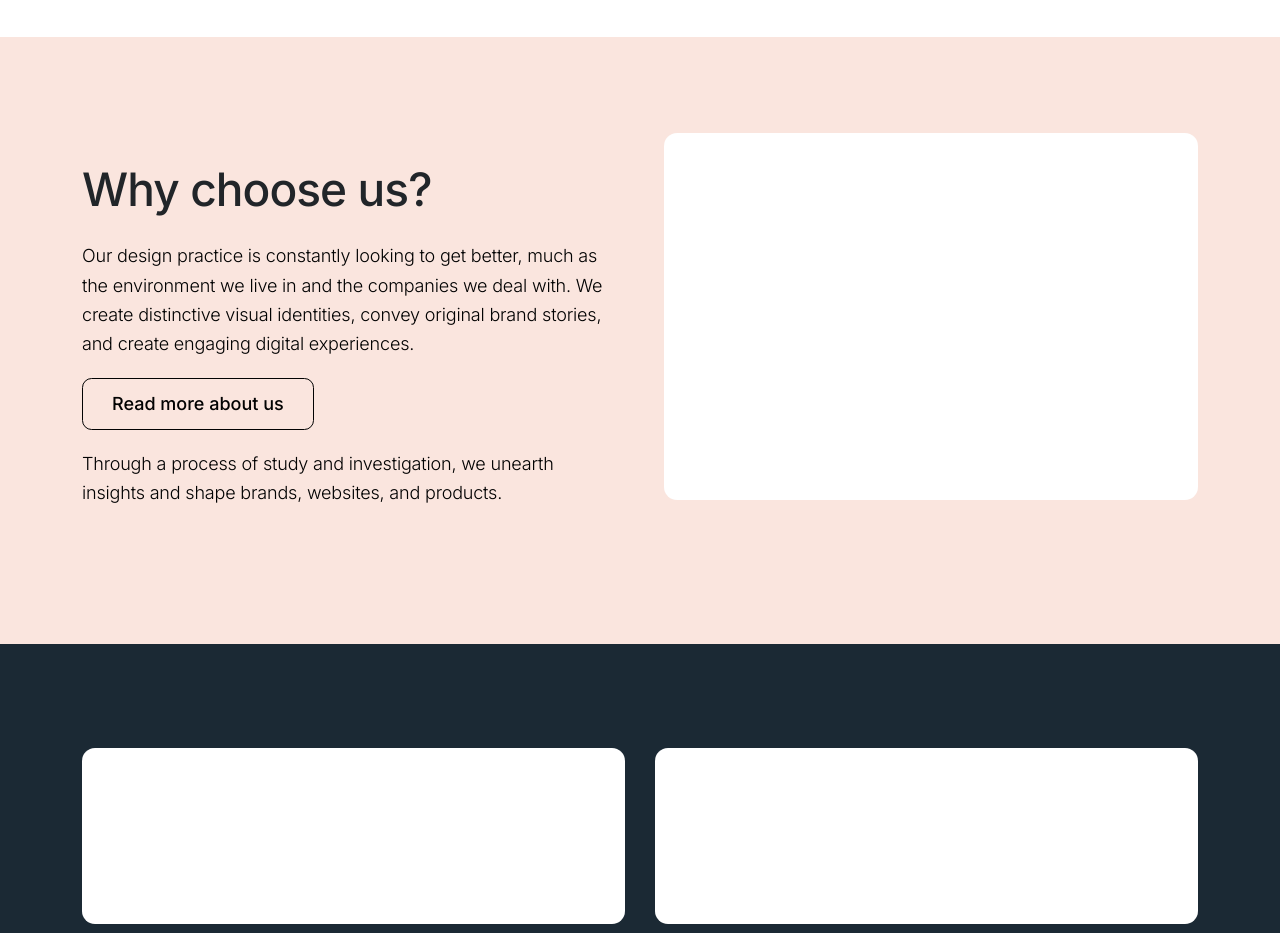
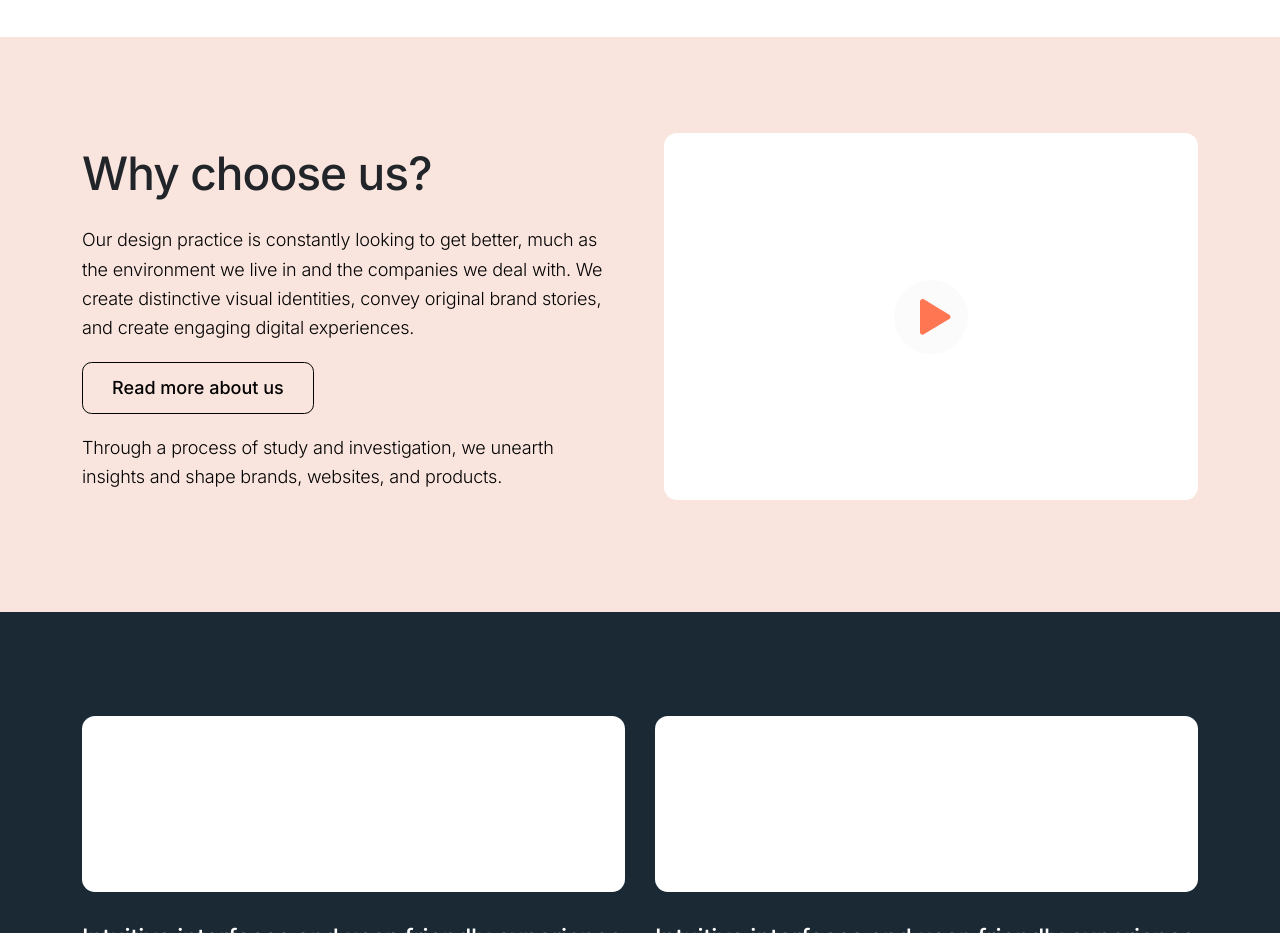
Before and after one commit to mcpalez/simple-react-web, a React (Create React App) app: page / in a window 1280 px wide. Shown: the part 1720-2653 px from the top of the page. Built offline with nearby package versions, Linux system fonts and the light colour scheme.

Commit message:
update, created helper for navigation bar. Made component from play button video.

```diff
--- a/src/assets/Styles/_variables.scss
+++ b/src/assets/Styles/_variables.scss
@@ -28,6 +28,7 @@ body {
     $--st-pink: #FD3B79;
     $--st-yellow: #FEC83B;
     $--st-orange-shade: #FAE5DE;
+    $--st-orange: #FF7752;
     $--st-ember: #FF3C00;
     $--st-green: #19BE84;
     $--st-green-100: #0FD354;
@@ -56,6 +57,7 @@ body {
     --st-pink: #{$--st-pink};
     --st-yellow: #{$--st-yellow};
     --st-orange-shade: #{$--st-orange-shade};
+    --st-orange: #{$--st-orange};
     --st-ember: #{$--st-ember};
     --st-green: #{$--st-green};
     --st-green-100: #{$--st-green-100};
@@ -287,6 +289,25 @@ h6, .h6-default {
     color: var(--st-link);
 }
 
+.play-button {
+    position: absolute;
+    background: rgba(217, 217, 217, 0.1);
+    backdrop-filter: blur(25px);
+    border: none;
+    border-radius: 100%;
+    width: 9.2vh;
+    height: 9.2vh;
+    @include lt-md {
+        width: 5.5vh;
+        height: 5.5vh;
+    }
+    svg {
+        path {
+            fill: var(--st-black);
+        }
+    }
+}
+
 
 
 
--- a/src/assets/Styles/pages/home/_home-choose.scss
+++ b/src/assets/Styles/pages/home/_home-choose.scss
@@ -28,14 +28,43 @@
                 }
             }
             .col-choose__img-wrapper {
+                display: flex;
+                justify-content: center;
+                align-items: center;
+                align-content: center;
                 img {
                     height: auto;
                     max-width: 100%;
                     border-radius: 13px;
                     width: 100%;
-                    margin-bottom: 4vh;
                     @include lt-md {
                         min-height: 18vh;
+                    }
+                }
+                .play-button {
+                    position: absolute;
+                    background: hsla(0, 0%, 85%, 0.1);
+                    border: none;
+                    border-radius: 100%;
+                    width: 9.2vh;
+                    height: 9.2vh;
+                    @include lt-md {
+                        width: 5.5vh;
+                        height: 5.5vh;
+                    }
+                    svg {
+                        width: 3.9vh;
+                        height: 4.7vh;
+                        border-radius: 0.3vh;
+                        margin-left: 10px;
+                        @include lt-md {
+                            width: 1.9vh;
+                            height: 2.3vh;
+                            margin-left: 4px;
+                        }
+                        path {
+                            fill: var(--st-orange);
+                        }
                     }
                 }
             }
--- /dev/null
+++ b/src/components/buttons/PlayButtonVideo.jsx
@@ -0,0 +1,12 @@
+import React from 'react';
+import { ReactComponent as Frame942 } from '../../assets/images/Frame942.svg'
+
+function playButtonVideo() {
+  return (
+    <button className='play-button'>
+        <Frame942/>
+    </button>
+  )
+}
+
+export default playButtonVideo;
--- a/src/components/pages/home/Choose.jsx
+++ b/src/components/pages/home/Choose.jsx
@@ -6,20 +6,22 @@ import Col from 'react-bootstrap/Col';
 import Frame46 from '../../../assets/images/home/Frame46.jpg';
 
 import ButtonOutlined from '../../buttons/button-outlined';
+import PlayButtonVideo from '../../buttons/PlayButtonVideo';
 
 function Choose() {
   return (
     <section className='choose__home'>
         <Container>
             <Row>
-                <Col md={6} className='col-choose__content'>
+                <Col md={12} lg={6} className='col-choose__content'>
                     <h2 className='h2-default'>Why choose us?</h2>
                     <p className='p-default'>Our design practice is constantly looking to get better, much as the environment we live in and the companies we deal with.
                     We create distinctive visual identities, convey original brand stories, and create engaging digital experiences.</p>
                     <ButtonOutlined>Read more about us</ButtonOutlined>
                     <p className='p-default'>Through a process of study and investigation, we unearth insights and shape brands, websites, and products.</p>
                 </Col>
-                <Col md={6} className='col-choose__img-wrapper'>
+                <Col md={12} lg={6} className='col-choose__img-wrapper'>
+                    <PlayButtonVideo/>
                     <img src={Frame46} alt=''></img>
                 </Col>
             </Row>
--- /dev/null
+++ b/src/helpers/helpers.js
@@ -0,0 +1,3 @@
+
+export function clearState(){
+}
--- /dev/null
+++ b/src/helpers/navHelper.js
@@ -0,0 +1,26 @@
+export function collapsingMenu() {
+    const elementTrigger = document.getElementById("basic-navbar-nav");
+    elementTrigger.classList.remove("show");
+}
+
+// export function preventScroll() {
+//     const spiedElement = document.getElementById("basic-navbar-nav");
+//     const elementIconCross = document.getElementById("cross-menu-09333");
+//     const elementIconHamburger = document.getElementById("hamburger-menu-09332");
+//     if (spiedElement.classList.contains("show")) {
+//         document.body.classList.add("mobile-menu");
+//     } else if (!spiedElement.classList.contains("show")) {
+//         document.body.classList.remove("mobile-menu");
+//     }
+// }
+
+export function preventScroll(myElement, show) {
+    const element = document.getElementById("basic-navbar-nav");
+    const body = document.body;
+
+    if (element.classList.contains(show)) {
+        body.classList.add(myElement);
+    } else {
+        body.classList.remove(myElement)
+    }
+}
--- a/src/layout/NavigationBar.jsx
+++ b/src/layout/NavigationBar.jsx
@@ -12,6 +12,7 @@ import Home from '../pages/Home';
 import Development from '../pages/Development';
 import Services from '../pages/Services';
 import Uxui from '../pages/Uxui';
+import '../helpers/navHelper';
 
 function NavigationBar() {
 	const scrollDirection = useScrollDirection();
@@ -41,42 +42,42 @@ function NavigationBar() {
 		//document.body.classList.toggle('mobile-menu-open');
 	};
 
-	const navButton = useRef(null);
-	const linksContainerRef = useRef(null);
-	function collapseNav() {
-		navButton.current.classList.add("collapsed");
-		linksContainerRef.current.classList.remove("show");
-	};
+	// const navButton = useRef(null);
+	// const linksContainerRef = useRef(null);
+	// function collapseNav() {
+	// 	navButton.current.classList.add("collapsed");
+	// 	linksContainerRef.current.classList.remove("show");
+	// };
 
   return (
       <BrowserRouter>
         <header className={`app-header ${ scrollDirection === "down" ? "app-header--hide" : "app-header--show"}`}>
 			<Navbar expand="lg">
 			<Container className='navbar-container'>
-				<Navbar.Brand href="/" className='logo-navbar' onClick={collapseNav}>
+				<Navbar.Brand href="/" className='logo-navbar'>
 					<Logo />
 				</Navbar.Brand>
-				<Navbar.Toggle aria-controls="basic-navbar-nav" className={isActive ? 'active-hamburger' : ''} onClick={handleClick} ref={navButton}>
-					<HamburgerMenuIcon className={isActive ? 'hidden-hamburger-menu' : 'shown-hamburger-menu'}/>
-					<CrossMenuIcon className={isActive ? 'shown-cross-menu' : 'hidden-cross-menu'}/>
+				<Navbar.Toggle aria-controls="basic-navbar-nav" className={isActive ? 'active-hamburger' : ''} onClick={preventScroll}>
+					<HamburgerMenuIcon id='hamburger-menu-09332' className={isActive ? 'hidden-hamburger-menu' : 'shown-hamburger-menu'}/>
+					<CrossMenuIcon id='cross-menu-09333' className={isActive ? 'shown-cross-menu' : 'hidden-cross-menu'}/>
 				</Navbar.Toggle>
-				<Navbar.Collapse id="basic-navbar-nav" ref={linksContainerRef}>
+				<Navbar.Collapse id="basic-navbar-nav">
 				<Nav>
 					<div className='menu-centered-desktop'>
 						<NavDropdown title="Services" id="basic-nav-dropdown">
 							<NavDropdown.Item>
 								<Link className='dropdown-link' to='/services/development-services'>Development services</Link>
 								<Link className='dropdown-link' to='/services/ux-ui-services'>UX and UI services</Link>
-								<Link className='dropdown-link' to='/services' onClick={()=>{ collapseNav(); }}>See all services</Link>
+								<Link className='dropdown-link' to='/services'>See all services</Link>
 							</NavDropdown.Item>
 						</NavDropdown>
-						<Link to='/' className='nav-item'>About</Link>
+						<Link to='/' className='nav-item' onClick={collapsingMenu}>About</Link>
 						<Link to='/' className='nav-item'>Work</Link>
 						<Link to='/' className='nav-item'>Insights</Link>
 						<Link to='/' className='nav-item'>How to start?</Link>
 						<Link to='/' className='nav-item'>Resources</Link>
 						<Link className='nav-item desktop--hidden'>Contact</Link>
-						<Link className='nav-item button-item-navbar desktop--hidden' onClick={()=>{ collapseNav(); }}>
+						<Link className='nav-item button-item-navbar desktop--hidden'>
 							<button className='button-primary-filled__navbar'>Start a project</button>
 						</Link>
 					</div>
@@ -102,4 +103,21 @@ function NavigationBar() {
   )
 }
 
+export function preventScroll(myElement, show) {
+    const element = document.getElementById("basic-navbar-nav");
+    const body = document.body;
+
+    if (!element.classList.contains("show")) {
+        body.classList.add("mobile-menu-open");
+    } else {
+        body.classList.remove("mobile-menu-open")
+    }
+}
+
+export function collapsingMenu() {
+    const elementTrigger = document.getElementById("basic-navbar-nav");
+    elementTrigger.classList.remove("show");
+	document.body.classList.remove("mobile-menu-open");
+}
+
 export default NavigationBar
```
Also changed, not shown: src/assets/Images/Frame942.svg (added), 1 other file (tests, documents, lock files or other folders).
